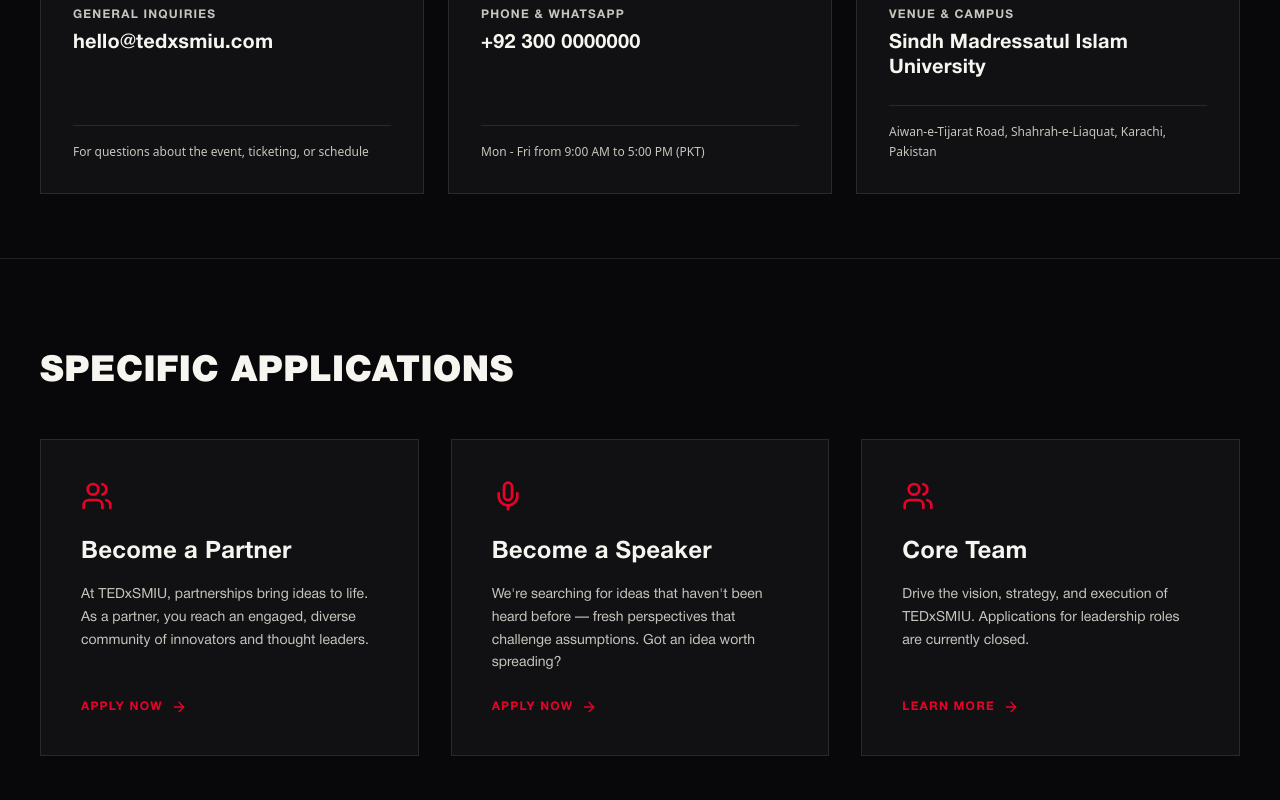
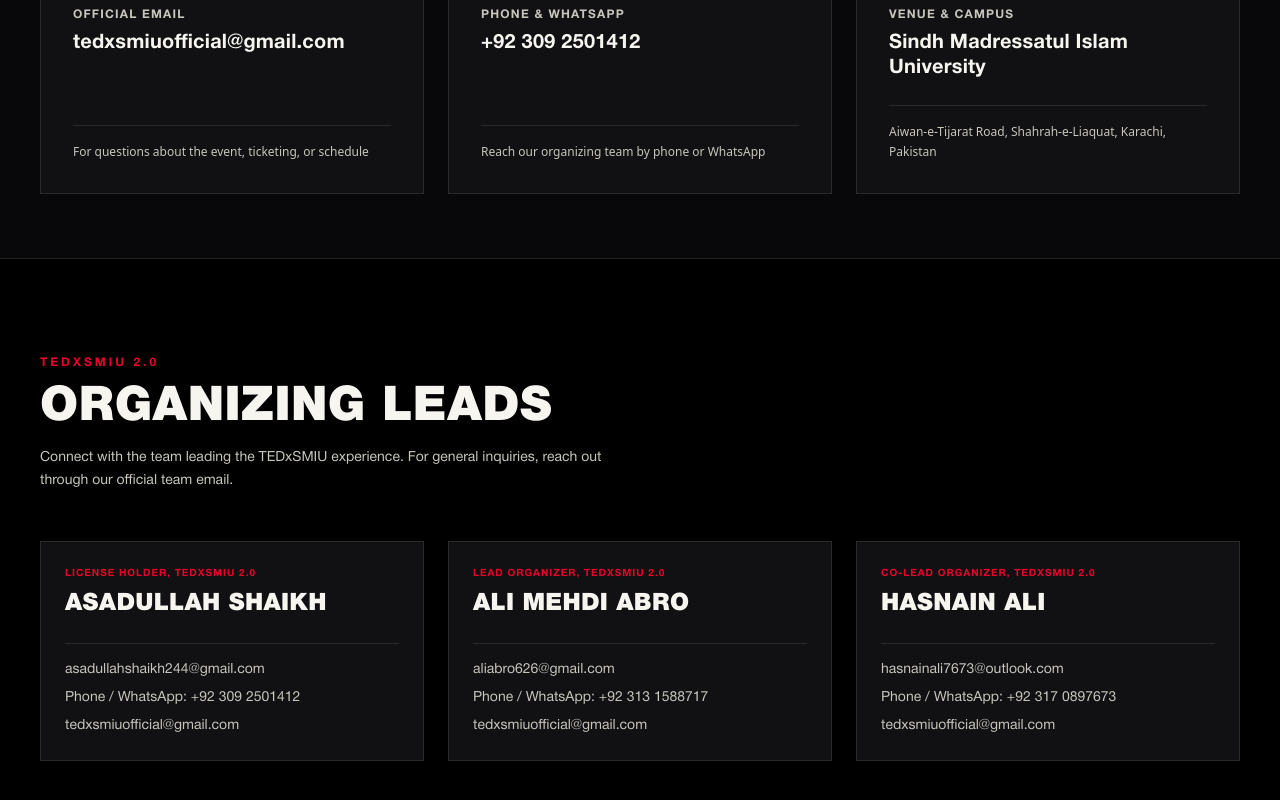
Before and after one commit to HafsaRahman05/tedxsmiu, a Next.js app: page /contact in a window 1280 px wide. Shown: the part 760-1560 px from the top of the page. Built offline with nearby package versions, Linux system fonts and the light colour scheme.

Commit message:
edit contact page

```diff
--- a/app/contact/ContactClient.tsx
+++ b/app/contact/ContactClient.tsx
@@ -3,22 +3,23 @@
 import PageShell from "@/components/PageShell";
 import PageHero from "@/components/PageHero";
 import { Users, Mic, Mail, Phone, MapPin, ArrowRight } from "lucide-react";
+import Image from "next/image";
 import Link from "next/link";
 
 const CONTACT_INFO = [
   {
-    title: "General Inquiries",
-    detail: "hello@tedxsmiu.com",
+    title: "Official Email",
+    detail: "tedxsmiuofficial@gmail.com",
     subtext: "For questions about the event, ticketing, or schedule",
     icon: Mail,
-    href: "mailto:hello@tedxsmiu.com",
+    href: "mailto:tedxsmiuofficial@gmail.com",
   },
   {
     title: "Phone & WhatsApp",
-    detail: "+92 300 0000000",
-    subtext: "Mon - Fri from 9:00 AM to 5:00 PM (PKT)",
+    detail: "+92 309 2501412",
+    subtext: "Reach our organizing team by phone or WhatsApp",
     icon: Phone,
-    href: "tel:+923000000000",
+    href: "tel:+923092501412",
   },
   {
     title: "Venue & Campus",
@@ -26,6 +27,27 @@ const CONTACT_INFO = [
     subtext: "Aiwan-e-Tijarat Road, Shahrah-e-Liaquat, Karachi, Pakistan",
     icon: MapPin,
     href: "https://maps.google.com/?q=Sindh+Madressatul+Islam+University",
+  },
+];
+
+const LEADS = [
+  {
+    name: "Asadullah Shaikh",
+    role: "License Holder, TEDxSMIU 2.0",
+    email: "asadullahshaikh244@gmail.com",
+    phone: "+92 309 2501412",
+  },
+  {
+    name: "Ali Mehdi Abro",
+    role: "Lead Organizer, TEDxSMIU 2.0",
+    email: "aliabro626@gmail.com",
+    phone: "+92 313 1588717",
+  },
+  {
+    name: "Hasnain Ali",
+    role: "Co-Lead Organizer, TEDxSMIU 2.0",
+    email: "hasnainali7673@outlook.com",
+    phone: "+92 317 0897673",
   },
 ];
 
@@ -80,6 +102,62 @@ export default function ContactClient() {
             })}
           </div>
 
+        </div>
+      </section>
+
+      {/* Lead contacts */}
+      <section className="border-b border-border bg-black px-6 py-20 text-foreground lg:px-10 lg:py-24">
+        <div className="mx-auto w-full max-w-7xl">
+          <div className="mb-12 max-w-2xl">
+            <p className="font-mono text-xs font-bold uppercase tracking-[0.25em] text-primary">
+              TEDxSMIU 2.0
+            </p>
+            <h2 className="mt-3 font-display text-3xl font-black uppercase tracking-tight sm:text-5xl">
+              Organizing Leads
+            </h2>
+            <p className="mt-4 max-w-xl text-sm leading-relaxed text-muted-foreground">
+              Connect with the team leading the TEDxSMIU experience.
+              For general inquiries, reach out through our official team email.
+            </p>
+          </div>
+
+          <div className="grid gap-6 lg:grid-cols-3">
+            {LEADS.map((lead, index) => (
+              <article
+                key={lead.name}
+                className="group border border-white/10 bg-surface transition-colors duration-300 hover:border-primary"
+              >
+                <div className="p-6">
+                  <p className="font-mono text-[10px] font-bold uppercase tracking-widest text-primary">
+                    {lead.role}
+                  </p>
+                  <h3 className="mt-2 font-display text-2xl font-black uppercase leading-tight">
+                    {lead.name}
+                  </h3>
+                  <div className="mt-6 space-y-2 border-t border-white/10 pt-4 text-sm text-muted-foreground">
+                    <a
+                      href={`mailto:${lead.email}`}
+                      className="block transition-colors hover:text-primary"
+                    >
+                      {lead.email}
+                    </a>
+                    <a
+                      href={`tel:${lead.phone.replace(/\s/g, "")}`}
+                      className="block transition-colors hover:text-primary"
+                    >
+                      Phone / WhatsApp: {lead.phone}
+                    </a>
+                    <a
+                      href="mailto:tedxsmiuofficial@gmail.com"
+                      className="block transition-colors hover:text-primary"
+                    >
+                      tedxsmiuofficial@gmail.com
+                    </a>
+                  </div>
+                </div>
+              </article>
+            ))}
+          </div>
         </div>
       </section>
 
--- a/lib/db/schema.ts
+++ b/lib/db/schema.ts
@@ -256,6 +256,23 @@ export const team = pgTable("team", {
   updatedAt: timestamp("updated_at").defaultNow().$onUpdate(() => new Date()).notNull(),
 });
 
+export const leadership = pgTable("leadership", {
+  id: text("id").primaryKey(),
+  name: text("name").notNull(),
+  role: text("role").notNull(),
+  department: text("department"),
+  designation: text("designation"),
+  imageUrl: text("image_url"),
+  bio: text("bio"),
+  socialLinks: text("social_links").default("[]"),
+  leadershipType: text("leadership_type").default("Lead").notNull(),
+  eventYear: integer("event_year").notNull(),
+  sortOrder: integer("sort_order").default(0),
+  status: text("status").default("ACTIVE").notNull(),
+  createdAt: timestamp("created_at").defaultNow().notNull(),
+  updatedAt: timestamp("updated_at").defaultNow().$onUpdate(() => new Date()).notNull(),
+});
+
 export const contacts = pgTable("contacts", {
   id: text("id").primaryKey(),
   name: text("name").notNull(),
```
